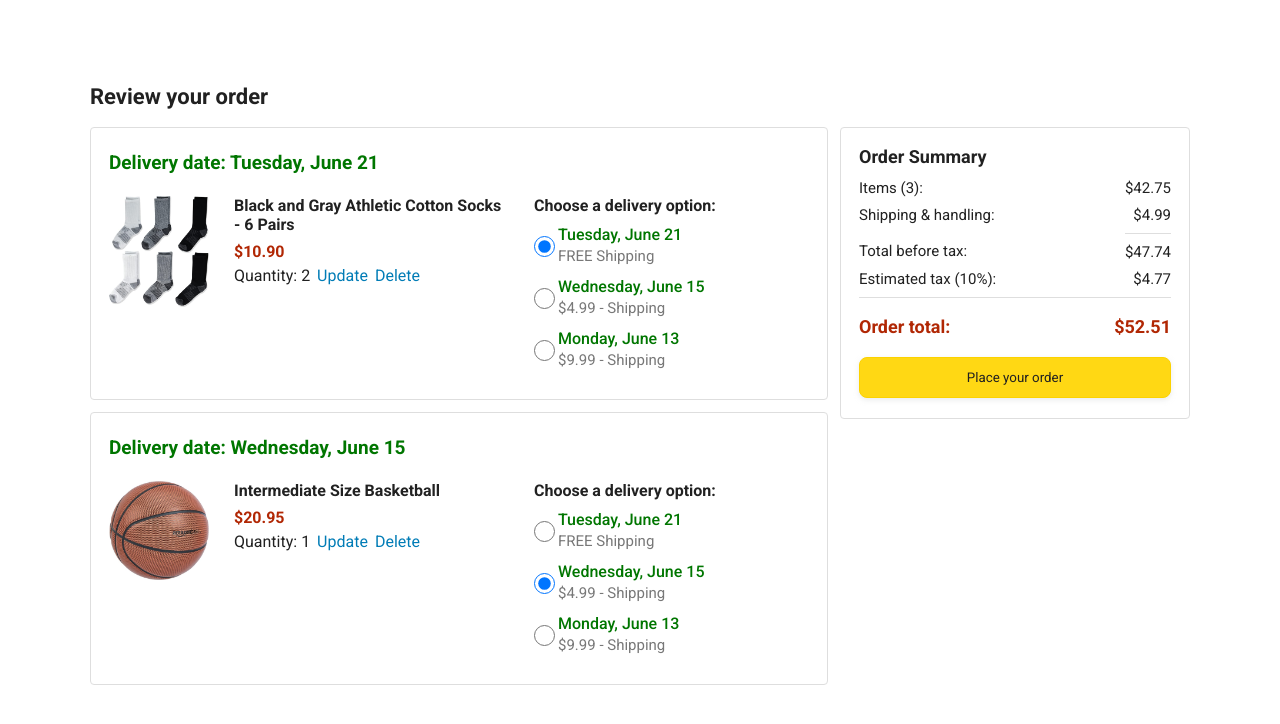
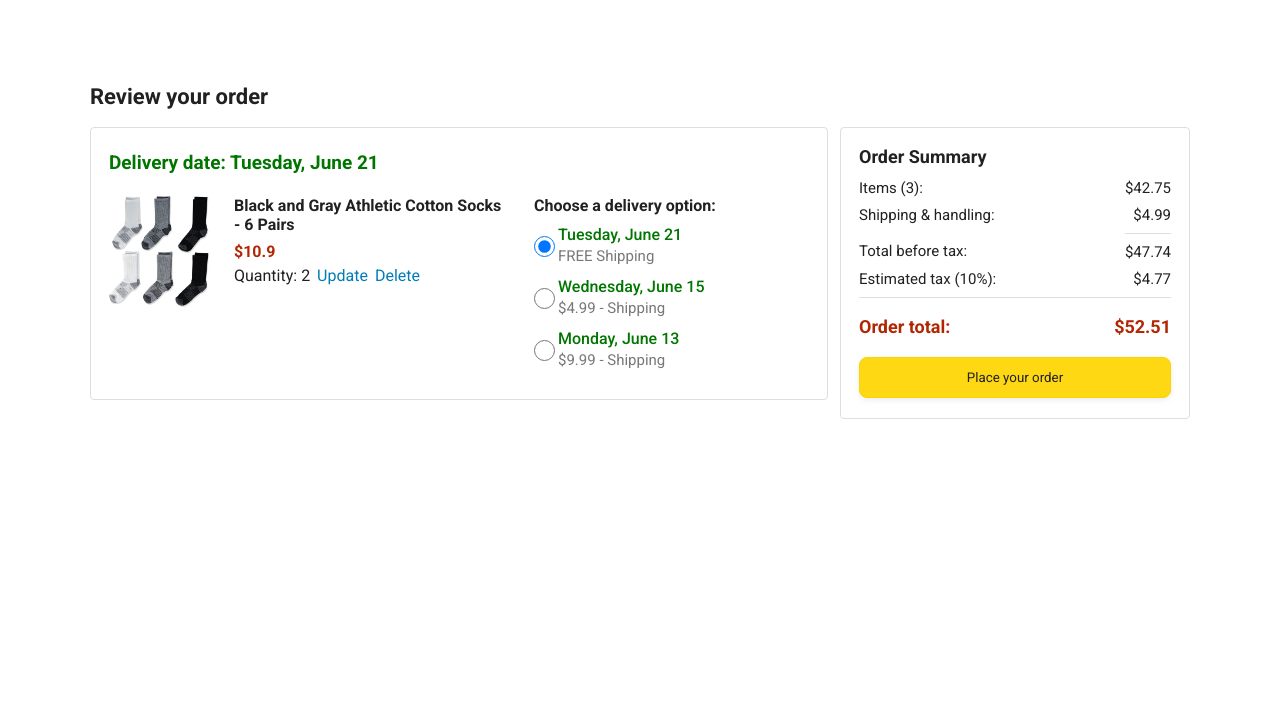
Before and after one commit to Aakazh-zx/Amazon-Clone, a plain HTML site: page checkout.html in a window 1280 px wide. Shown: the part 56-780 px from the top of the page. Drawn offline with Linux system fonts and the light colour scheme.

Commit message:
generate HTML for the order Summary

```diff
--- a/checkout.html
+++ b/checkout.html
@@ -43,156 +43,7 @@
       <div class="page-title">Review your order</div>
 
       <div class="checkout-grid">
-        <div class="order-summary">
-          <div class="cart-item-container">
-            <div class="delivery-date">
-              Delivery date: Tuesday, June 21
-            </div>
-
-            <div class="cart-item-details-grid">
-              <img class="product-image"
-                src="images/products/athletic-cotton-socks-6-pairs.jpg">
-
-              <div class="cart-item-details">
-                <div class="product-name">
-                  Black and Gray Athletic Cotton Socks - 6 Pairs
-                </div>
-                <div class="product-price">
-                  $10.90
-                </div>
-                <div class="product-quantity">
-                  <span>
-                    Quantity: <span class="quantity-label">2</span>
-                  </span>
-                  <span class="update-quantity-link link-primary">
-                    Update
-                  </span>
-                  <span class="delete-quantity-link link-primary">
-                    Delete
-                  </span>
-                </div>
-              </div>
-
-              <div class="delivery-options">
-                <div class="delivery-options-title">
-                  Choose a delivery option:
-                </div>
-                <div class="delivery-option">
-                  <input type="radio" checked
-                    class="delivery-option-input"
-                    name="delivery-option-1">
-                  <div>
-                    <div class="delivery-option-date">
-                      Tuesday, June 21
-                    </div>
-                    <div class="delivery-option-price">
-                      FREE Shipping
-                    </div>
-                  </div>
-                </div>
-                <div class="delivery-option">
-                  <input type="radio"
-                    class="delivery-option-input"
-                    name="delivery-option-1">
-                  <div>
-                    <div class="delivery-option-date">
-                      Wednesday, June 15
-                    </div>
-                    <div class="delivery-option-price">
-                      $4.99 - Shipping
-                    </div>
-                  </div>
-                </div>
-                <div class="delivery-option">
-                  <input type="radio"
-                    class="delivery-option-input"
-                    name="delivery-option-1">
-                  <div>
-                    <div class="delivery-option-date">
-                      Monday, June 13
-                    </div>
-                    <div class="delivery-option-price">
-                      $9.99 - Shipping
-                    </div>
-                  </div>
-                </div>
-              </div>
-            </div>
-          </div>
-
-          <div class="cart-item-container">
-            <div class="delivery-date">
-              Delivery date: Wednesday, June 15
-            </div>
-
-            <div class="cart-item-details-grid">
-              <img class="product-image"
-                src="images/products/intermediate-composite-basketball.jpg">
-
-              <div class="cart-item-details">
-                <div class="product-name">
-                  Intermediate Size Basketball
-                </div>
-                <div class="product-price">
-                  $20.95
-                </div>
-                <div class="product-quantity">
-                  <span>
-                    Quantity: <span class="quantity-label">1</span>
-                  </span>
-                  <span class="update-quantity-link link-primary">
-                    Update
-                  </span>
-                  <span class="delete-quantity-link link-primary">
-                    Delete
-                  </span>
-                </div>
-              </div>
-
-              <div class="delivery-options">
-                <div class="delivery-options-title">
-                  Choose a delivery option:
-                </div>
-
-                <div class="delivery-option">
-                  <input type="radio" class="delivery-option-input"
-                    name="delivery-option-2">
-                  <div>
-                    <div class="delivery-option-date">
-                      Tuesday, June 21
-                    </div>
-                    <div class="delivery-option-price">
-                      FREE Shipping
-                    </div>
-                  </div>
-                </div>
-                <div class="delivery-option">
-                  <input type="radio" checked class="delivery-option-input"
-                    name="delivery-option-2">
-                  <div>
-                    <div class="delivery-option-date">
-                      Wednesday, June 15
-                    </div>
-                    <div class="delivery-option-price">
-                      $4.99 - Shipping
-                    </div>
-                  </div>
-                </div>
-                <div class="delivery-option">
-                  <input type="radio" class="delivery-option-input"
-                    name="delivery-option-2">
-                  <div>
-                    <div class="delivery-option-date">
-                      Monday, June 13
-                    </div>
-                    <div class="delivery-option-price">
-                      $9.99 - Shipping
-                    </div>
-                  </div>
-                </div>
-              </div>
-            </div>
-          </div>
+        <div class="order-summary js-order-summary">
         </div>
 
         <div class="payment-summary">
@@ -231,5 +82,6 @@
         </div>
       </div>
     </div>
+    <script type="module" src="scripts/checkout.js"></script>
   </body>
 </html>
--- a/data/cart.js
+++ b/data/cart.js
@@ -1,4 +1,7 @@
-export const cart= [];
+export const cart= [{
+    productId: "e43638ce-6aa0-4b85-b27f-e1d07eb678c6",
+    quantity: 2
+}];
 
 export function addToCart(productId){
     let matchingItem;
--- /dev/null
+++ b/scripts/checkout.js
@@ -0,0 +1,95 @@
+import { cart } from "../data/cart.js";
+import { products } from "../data/products.js";
+
+let cartSummaryHTML = '';
+
+cart.forEach((cartItem) => {
+    const productId = cartItem.productId;
+    let matchingProduct;
+
+    products.forEach((product) => {
+        if (product.id===productId){
+            matchingProduct=product;
+        }
+    });
+
+    cartSummaryHTML += `
+        <div class="cart-item-container">
+            <div class="delivery-date">
+                Delivery date: Tuesday, June 21
+            </div>
+
+            <div class="cart-item-details-grid">
+                <img class="product-image"
+                src="${matchingProduct.image}">
+
+                <div class="cart-item-details">
+                <div class="product-name">
+                    ${matchingProduct.name}
+                </div>
+                <div class="product-price">
+                    $${matchingProduct.priceCents /100}
+                </div>
+                <div class="product-quantity">
+                    <span>
+                    Quantity: <span class="quantity-label">${cartItem.quantity}</span>
+                    </span>
+                    <span class="update-quantity-link link-primary">
+                    Update
+                    </span>
+                    <span class="delete-quantity-link link-primary">
+                    Delete
+                    </span>
+                </div>
+                </div>
+
+                <div class="delivery-options">
+                <div class="delivery-options-title">
+                    Choose a delivery option:
+                </div>
+                <div class="delivery-option">
+                    <input type="radio" checked
+                    class="delivery-option-input"
+                    name="delivery-option-1">
+                    <div>
+                    <div class="delivery-option-date">
+                        Tuesday, June 21
+                    </div>
+                    <div class="delivery-option-price">
+                        FREE Shipping
+                    </div>
+                    </div>
+                </div>
+                <div class="delivery-option">
+                    <input type="radio"
+                    class="delivery-option-input"
+                    name="delivery-option-1">
+                    <div>
+                    <div class="delivery-option-date">
+                        Wednesday, June 15
+                    </div>
+                    <div class="delivery-option-price">
+                        $4.99 - Shipping
+                    </div>
+                    </div>
+                </div>
+                <div class="delivery-option">
+                    <input type="radio"
+                    class="delivery-option-input"
+                    name="delivery-option-1">
+                    <div>
+                    <div class="delivery-option-date">
+                        Monday, June 13
+                    </div>
+                    <div class="delivery-option-price">
+                        $9.99 - Shipping
+                    </div>
+                    </div>
+                </div>
+                </div>
+            </div>
+        </div>
+    `;
+});
+document.querySelector('.js-order-summary').innerHTML=cartSummaryHTML;
+console.log(cartSummaryHTML);
```
